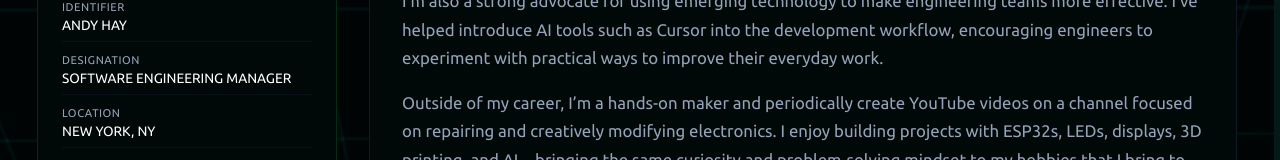
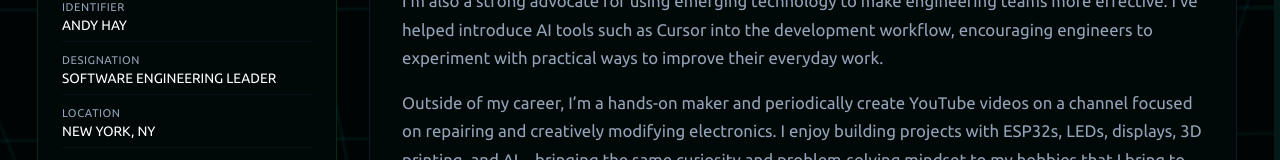
Before and after one commit to hayandrew/portfolio, a Next.js app: page /about in a window 1280 px wide. Shown: the part 400-560 px from the top of the page. Built offline with nearby package versions, Linux system fonts and the light colour scheme.

Commit message:
about me content update

```diff
--- a/src/app/about/page.tsx
+++ b/src/app/about/page.tsx
@@ -89,7 +89,7 @@ export default function AboutPage() {
                 <div className={styles.metaRow}>
                   <span className={styles.metaLabel}>DESIGNATION</span>
                   <span className={styles.metaValue}>
-                    SOFTWARE ENGINEERING MANAGER
+                    SOFTWARE ENGINEERING LEADER
                   </span>
                 </div>
                 <div className={styles.metaRow}>
```
